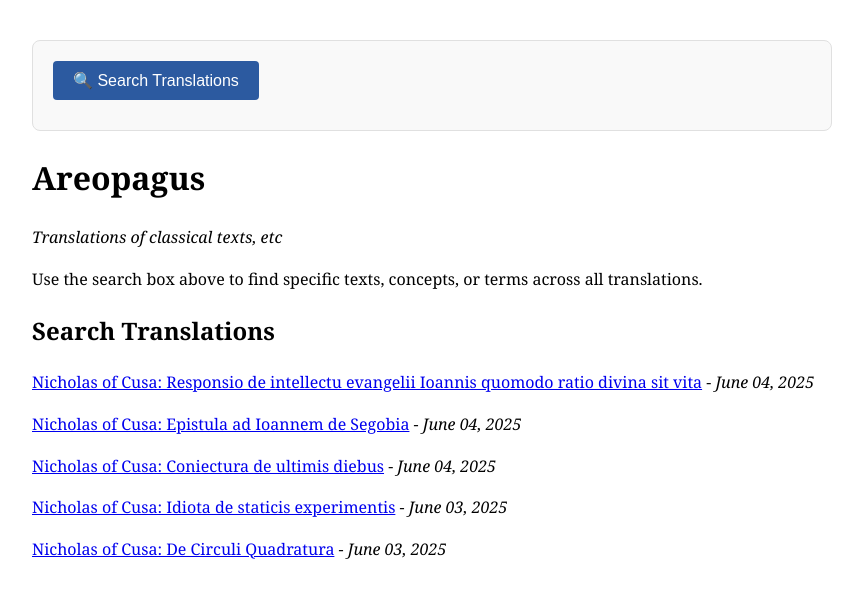
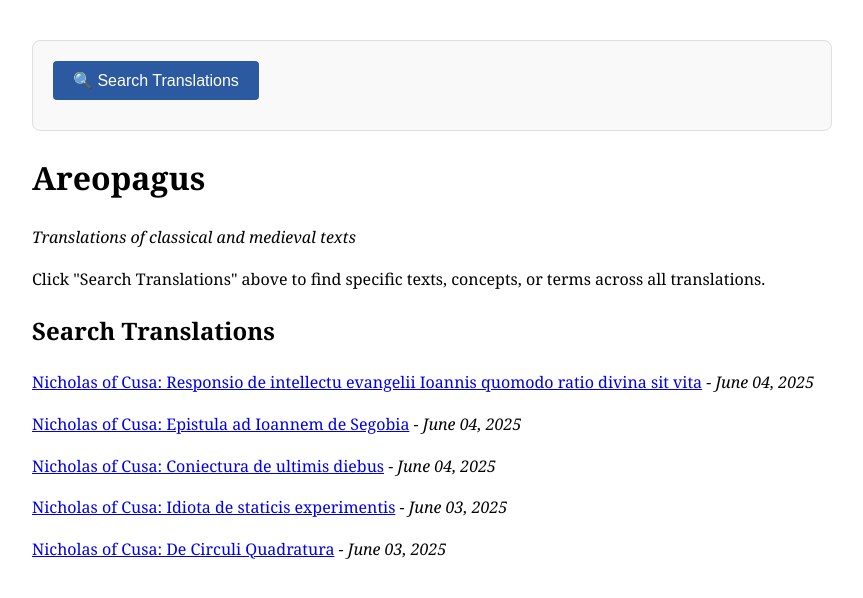
Before and after one commit to CrispStrobe/areopagus, a Jekyll site: the page built from index.html, in a window 1280 px wide. Shown: the top 598 px of the page, without its empty margins (208-1071 px from the left). Built offline with Jekyll 4.4.1, drawn with Linux system fonts in a browser that asks for light colours.

Commit message:
better search

```diff
--- a/index.html
+++ b/index.html
@@ -1,10 +1,11 @@
 ---
 layout: default
+title: Home
 ---
 <h1>Areopagus</h1>
-<p><em>Translations of classical texts, etc</em></p>
+<p><em>Translations of classical and medieval texts</em></p>
 
-<p>Use the search box above to find specific texts, concepts, or terms across all translations.</p>
+<p>Click "Search Translations" above to find specific texts, concepts, or terms across all translations.</p>
 
 <h2>Search Translations</h2>
 {% for post in site.posts %}
```
